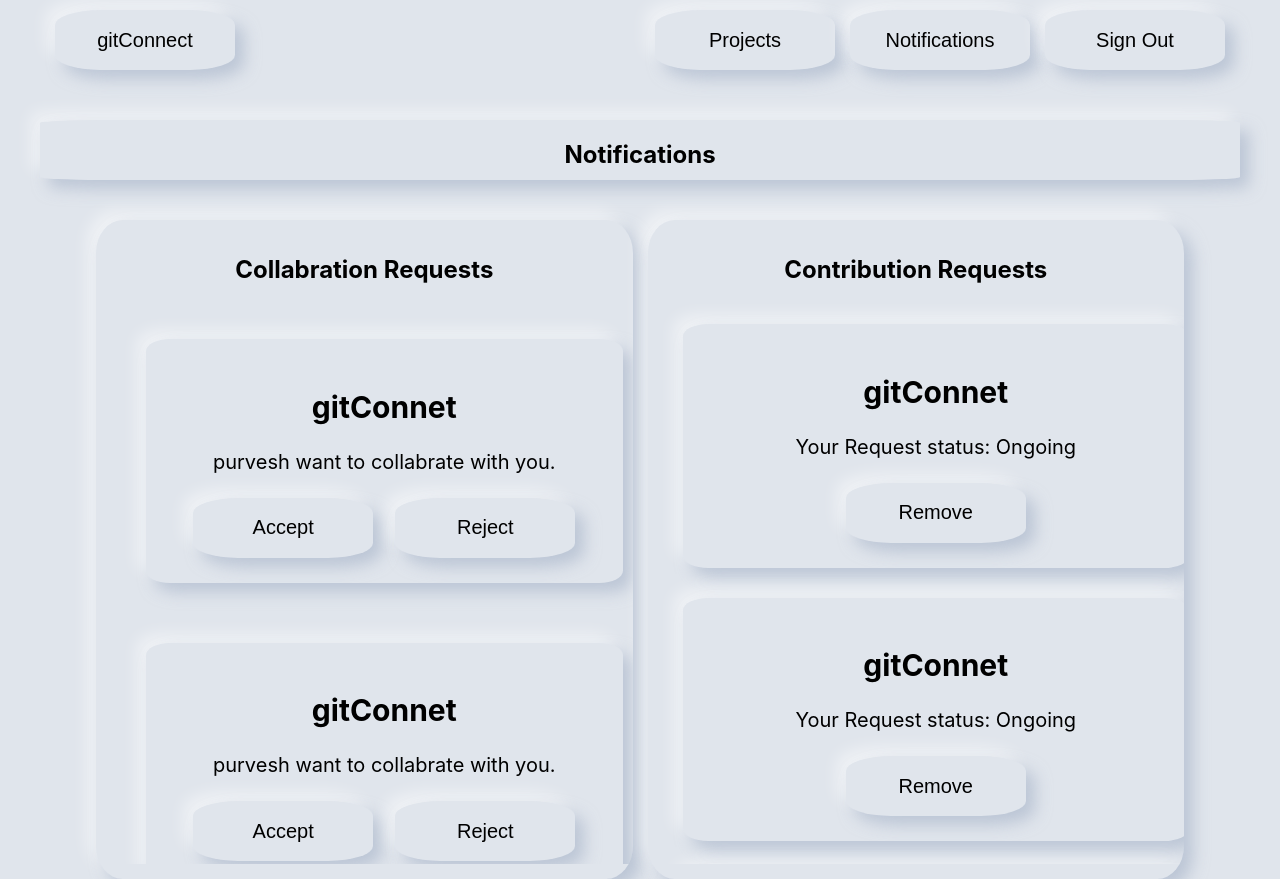
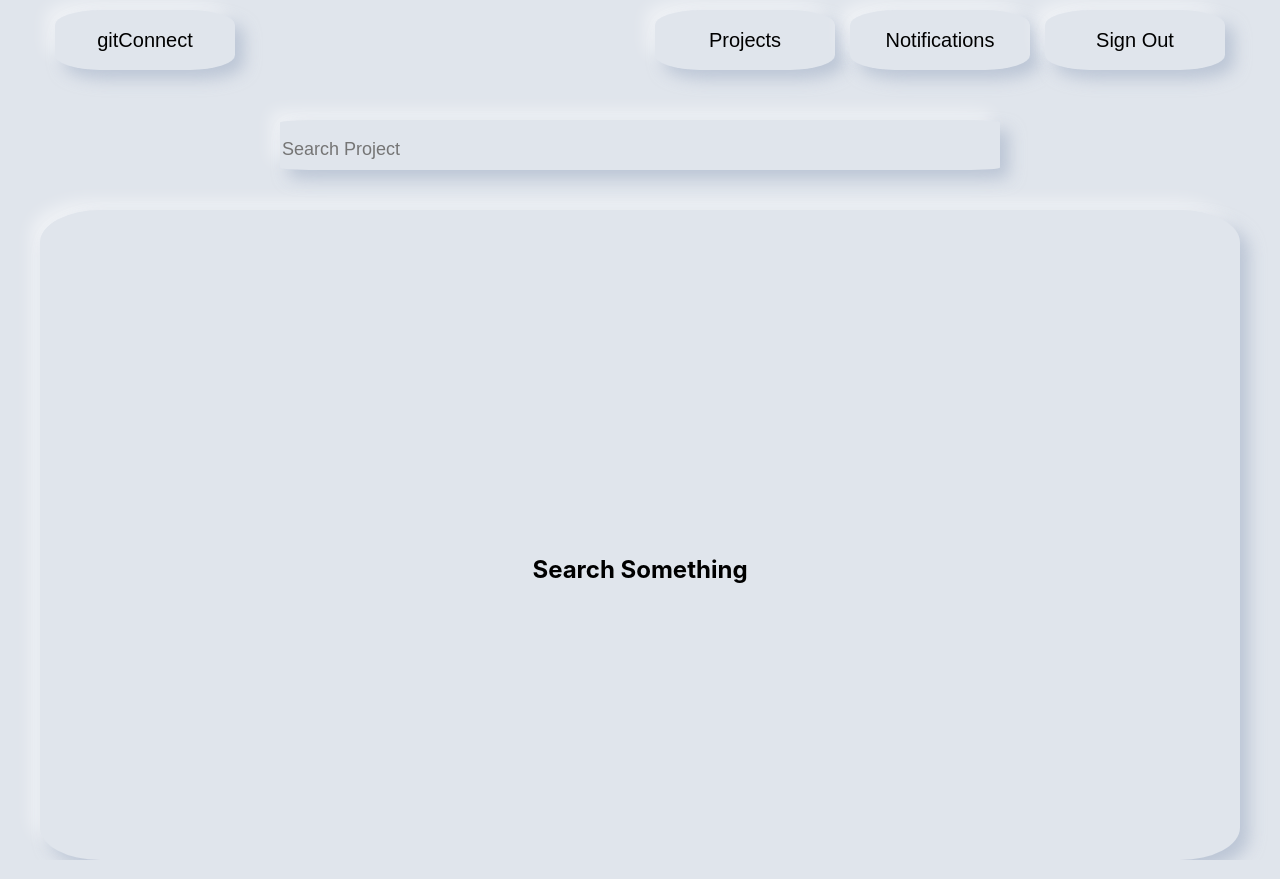
Before and after one commit to purveshpatel511/gitconnet, a React (Create React App) app: page / in a window 1280 px wide. Built offline with nearby package versions, Linux system fonts and the light colour scheme.

Commit message:
search component completed

```diff
--- a/src/App.js
+++ b/src/App.js
@@ -15,18 +15,21 @@ import UserProject from './pages/user-project/user-project.component';
 import Notification from './pages/notification/notification.component';
 import ProjectEditSkill from './components/project-edit-skill/project-edit-skill.component';
 import CancelButton from './components/cancel-button/cancel-button.component';
+import SearchPage from './pages/search-page/search-page.component';
+
 
 function App() {
   return (
     <div className="App">
       <Header />
       <br /><br />
+      <SearchPage />
       {/* <ProjectEditSkill id="11" skill="Python">
         <CancelButton />
       </ProjectEditSkill> */}
       {/* <UserProject /> */}
       {/* <UserProfile /> */}
-      <Notification />
+      {/* <Notification /> */}
       {/* <PageNotFound /> */}
       {/* <SkillCard imageURL={AWSSVG} imageText="AWS"/> */}
       {/* <VerticalScroll height="600px">
--- a/src/components/header/header.component.jsx
+++ b/src/components/header/header.component.jsx
@@ -1,4 +1,5 @@
 import React from 'react';
+import { Switch, Route } from 'react-router-dom';
 import './header.style.scss';
 
 import CustomButton from '../custom-button/custom-button.component';
--- /dev/null
+++ b/src/pages/search-page/search-page.component.jsx
@@ -0,0 +1,115 @@
+import React from 'react';
+import './search-page.style.scss';
+
+import FormInput from '../../components/form-input/form-input.component';
+import Card from '../../components/card/card.component';
+import VerticalScroll from '../../components/vertical-scroll/vertical-scroll.component';
+import CardList from '../../components/cardlist/cardlist.component';
+import ProjectCardView from '../../components/projectcardview/projectcardview.component';
+import CustomButton from '../../components/custom-button/custom-button.component';
+import CardGrid from '../../components/cardgrid/cardgrid.component';
+
+class SearchPage extends React.Component {
+    constructor() {
+        super();
+
+        this.state = {
+            searchQuery: "",
+            allProjects: [
+                {
+                    user: "purvesh",
+                    projectTitle: "gitConnect-1",
+                    projectDescription: "This is small project for testing.",
+                    projectSkill: ["python"]
+                },
+                {
+                    user: "purvesh",
+                    projectTitle: "gitConnect-2",
+                    projectDescription: "This is small project for testing.",
+                    projectSkill: ["reactjs"]
+                },
+                {
+                    user: "purvesh",
+                    projectTitle: "gitConnect-3",
+                    projectDescription: "This is small project for testing.",
+                    projectSkill: ["aws","babel"]
+                },
+                {
+                    user: "purvesh",
+                    projectTitle: "gitConnect-4",
+                    projectDescription: "This is small project for testing.",
+                    projectSkill: ["reactjs","aws"]
+                },
+                {
+                    user: "purvesh",
+                    projectTitle: "gitConnect-5",
+                    projectDescription: "This is small project for testing.",
+                    projectSkill: ["python","babel"]
+                },
+                {
+                    user: "purvesh",
+                    projectTitle: "gitConnect-6",
+                    projectDescription: "This is small project for testing.",
+                    projectSkill: ["reactjs","aws","babel"]
+                },
+                {
+                    user: "purvesh",
+                    projectTitle: "gitConnect-7",
+                    projectDescription: "This is small project for testing.",
+                    projectSkill: ["python","reactjs","aws","babel"]
+                }
+            ]
+        }
+    }
+
+    render() {
+
+        const { allProjects, searchQuery } = this.state;
+        const filteredProjects = allProjects.filter(project => (
+            project.projectSkill.includes(searchQuery.toLowerCase())
+        ))
+
+        const searchQueryLength = this.state.searchQuery.length;
+        const filteredProjectLength = filteredProjects.length;
+
+        return(
+            <div className="search-page">
+                <div className="search-bar">
+                    <FormInput placeholder="Search Project" onChange={e => {this.setState({searchQuery: e.target.value})}} />
+                </div>
+                <br /><br />
+                <Card>
+                {
+                    (searchQueryLength !== 0)?
+                        (filteredProjectLength !== 0)?(
+                            <VerticalScroll height="600px">
+                                <CardList>
+                                    {
+                                        filteredProjects.map(project => {
+                                            return(
+                                                <ProjectCardView projectTitle={project.projectTitle} projectDescription={project.projectDescription} projectSkill={project.projectSkill} >
+                                                    <CardGrid gridColumn="1fr 1fr 1fr">
+                                                        <CustomButton title="BookMark" />
+                                                        <CustomButton title="Github" />
+                                                        <CustomButton title="Do Contribution" />
+                                                    </CardGrid>
+                                                </ProjectCardView>
+                                            )
+                                        })
+                                    }
+                                </CardList>
+                            </VerticalScroll>
+                        ):(
+                            <h2 className="search-info">No Projects Found</h2>
+                        ):(
+                            <h2 className="search-info">Search Something</h2>
+                        )
+                }
+                </Card>
+            </div>
+        )
+    }
+}
+
+
+export default SearchPage;
--- /dev/null
+++ b/src/pages/search-page/search-page.style.scss
@@ -0,0 +1,27 @@
+.search-page {
+    .search-bar {
+        display: flex;
+        justify-content: center;
+        .card{
+            display: flex;
+            justify-content: center;
+            width: 60%;
+            height: 50px;
+        }
+    }
+    .card {
+        height: 650px;
+        .card-grid {
+            display: flex;
+            width: min-content;
+            justify-content: space-evenly;
+        }
+    }
+}
+
+.search-info {
+    position: relative;
+    display: flex;
+    justify-content: center;
+    top: 50%;
+}
```
Also changed, not shown: 1 other file (tests, documents, lock files or other folders).
